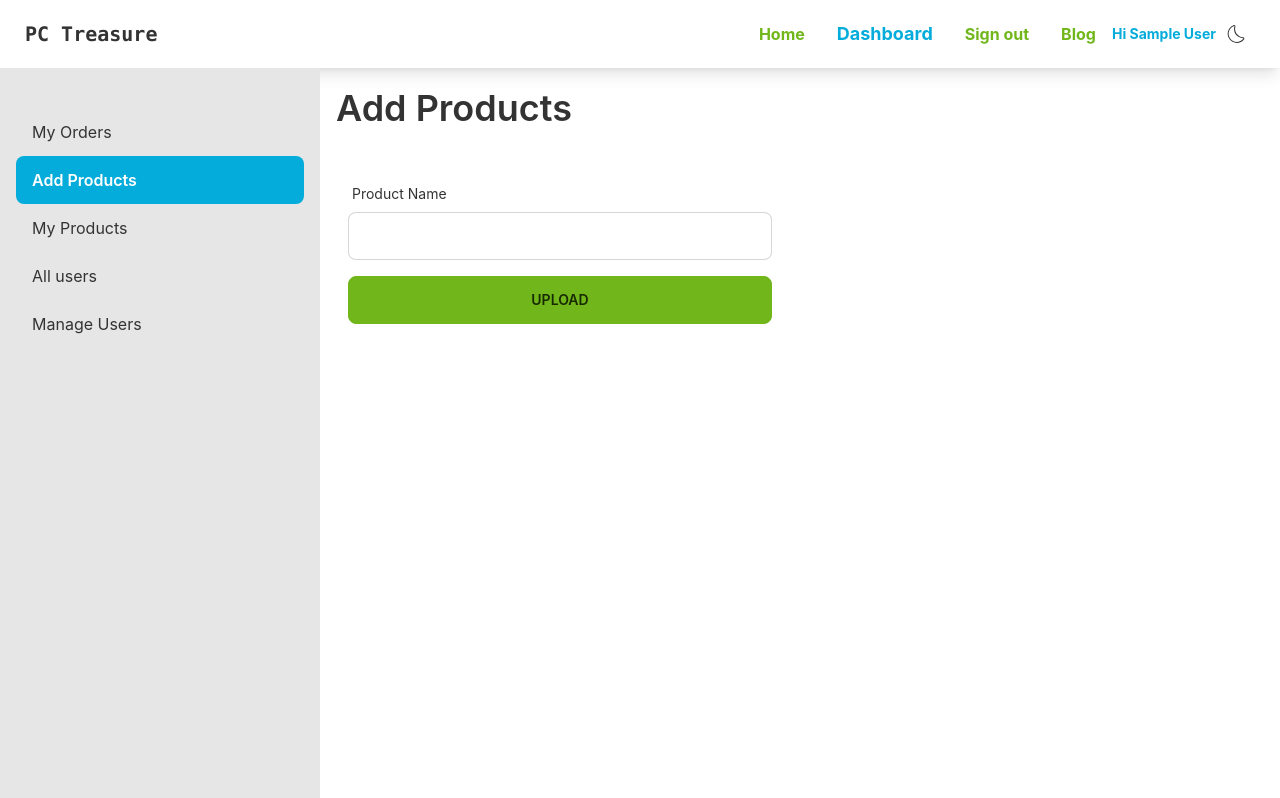
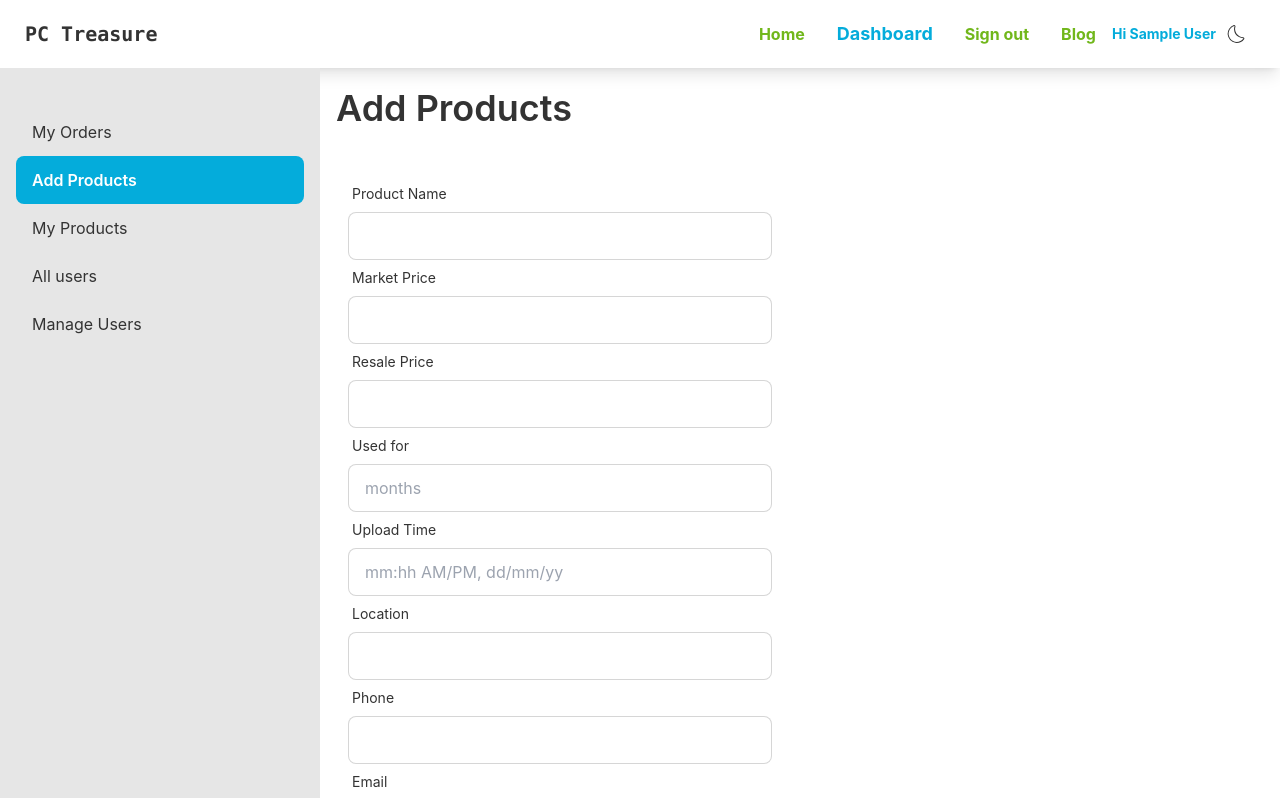
Before and after one commit to JubaStriker/pc-treasure-client, a React (Create React App) app: page /dashboard/addproduct in a window 1280 px wide. Shown: the top 798 px of the page. Built offline with nearby package versions, Linux system fonts and the light colour scheme; no server answers; sample sign-in values are in the browser's storage.

Commit message:
imagebb error fixed

```diff
--- a/src/Pages/AddProduct/AddProduct.js
+++ b/src/Pages/AddProduct/AddProduct.js
@@ -1,5 +1,4 @@
 import React, { useContext } from 'react';
-import { useForm } from 'react-hook-form';
 import toast from 'react-hot-toast';
 import { useNavigate } from 'react-router-dom';
 import { AuthContext } from '../../Context/AuthProvider';
@@ -9,16 +8,71 @@ const AddProduct = () => {
     const { user } = useContext(AuthContext)
     const imageHostKey = process.env.REACT_APP_imgbb_key;
 
-    const { register, handleSubmit, formState: { errors } } = useForm();
     const navigate = useNavigate();
 
-    const handleAddProduct = (data) => {
-        console.log(data.productName);
-        const image = data.image[0];
-        console.log(image);
+    const handleSubmit = (event) => {
+
+        event.preventDefault();
+        const form = event.target
+        const name = form.productName.value
+        const image = form.image.files[0];
+        const marketPrice = form.marketPrice.value;
+        const resalePrice = form.resalePrice.value;
+        const used = form.used.value;
+        const location = form.location.value;
+        const phone = form.phone.value;
+        const email = form.email.value;
+        const sellerName = form.sellerName.value;
+        const category = form.category.value;
+        const isVerified = 'false';
+        const date = new Date(Date.now()).toISOString();
+        const time = form.uploadTime.value;
         const formData = new FormData();
         formData.append('image', image);
-        console.log(formData);
+        const url = `https://api.imgbb.com/1/upload?key=${imageHostKey}`;
+
+
+        fetch(url, {
+            method: 'POST',
+            body: formData
+        })
+            .then(res => res.json())
+            .then(imgData => {
+                console.log(imgData.data.url);
+                const product = {
+                    name: name,
+                    category: category,
+                    picture: imgData.data.url,
+                    location: location,
+                    resalePrice: resalePrice,
+                    marketPrice: marketPrice,
+                    used: used,
+                    time: time,
+                    sellerName: sellerName,
+                    sellerEmail: email,
+                    isVerified: isVerified
+                }
+                console.log(product);
+                fetch('http://localhost:5000/allproducts', {
+                    method: 'POST',
+                    headers: {
+                        'content-type': 'application/json',
+                    },
+                    body: JSON.stringify(product)
+                })
+                    .then(res => res.json())
+                    .then(result => {
+                        console.log(result)
+                        toast.success(`${name} added successfully`)
+                        navigate('/dashboard/myproducts')
+                    })
+            })
+
+        // const image = event.target.value.image[0];
+        // console.log(image);
+        // const formData = new FormData();
+        // formData.append('image', image);
+        // console.log(formData);
 
         // const url = `https://api.imgbb.com/1/upload?key=${imageHostKey}`
         // fetch(url, {
@@ -68,76 +122,74 @@ const AddProduct = () => {
         <div className='mb-20'>
             <h1 className='text-4xl font-semibold my-5 mx-4'>Add Products </h1>
             <div className='w-1/2 p-7 mb-20'>
-                <form onSubmit={handleSubmit(handleAddProduct)}>
+                <form onSubmit={handleSubmit}>
                     <div className="form-control w-full max-w-lg">
                         <label className="label"> <span className="label-text">Product Name</span></label>
-                        <input type="text" {...register("productName", {
-                            required: "Product name is Required"
-                        })} className="input input-bordered w-full max-w-lg" />
-                        {errors.productName && <p className='text-red-500'>{errors.productName.message}</p>}
+                        <input type="text" name="productName"
+                            required
+                            className="input input-bordered w-full max-w-lg" />
+
                     </div>
-                    {/* <div className="form-control w-full max-w-lg">
+                    <div className="form-control w-full max-w-lg">
                         <label className="label"> <span className="label-text">Market Price</span></label>
-                        <input type="text" {...register("marketPrice", {
-                            required: "Market price is Required"
-                        })} className="input input-bordered w-full max-w-lg" />
-                        {errors.marketPrice && <p className='text-red-500'>{errors.marketPrice.message}</p>}
+                        <input type="text" name="marketPrice"
+                            required
+                            className="input input-bordered w-full max-w-lg" />
+
                     </div>
                     <div className="form-control w-full max-w-lg">
                         <label className="label"> <span className="label-text">Resale Price</span></label>
-                        <input type="text" {...register("resalePrice", {
-                            required: "Resale price is Required"
-                        })} className="input input-bordered w-full max-w-lg" />
-                        {errors.resalePrice && <p className='text-red-500'>{errors.resalePrice.message}</p>}
+                        <input type="text" name="resalePrice"
+                            required
+                            className="input input-bordered w-full max-w-lg" />
+
                     </div>
                     <div className="form-control w-full max-w-lg">
                         <label className="label"> <span className="label-text">Used for</span></label>
-                        <input type="text" placeholder='months' {...register("used", {
-                            required: "Field is Required"
-                        })} className="input input-bordered w-full max-w-lg" />
-                        {errors.used && <p className='text-red-500'>{errors.used.message}</p>}
+                        <input type="text" placeholder='months' name="used"
+                            required
+                            className="input input-bordered w-full max-w-lg" />
+
                     </div>
                     <div className="form-control w-full max-w-lg">
                         <label className="label"> <span className="label-text">Upload Time</span></label>
-                        <input type="text" placeholder='mm:hh AM/PM, dd/mm/yy'{...register("uploadTime", {
-                            required: "Upload Time is Required"
-                        })} className="input input-bordered w-full max-w-lg" />
-                        {errors.uploadTime && <p className='text-red-500'>{errors.uploadTime.message}</p>}
+                        <input type="text" placeholder='mm:hh AM/PM, dd/mm/yy' name="uploadTime"
+                            required
+                            className="input input-bordered w-full max-w-lg" />
+
                     </div>
                     <div className="form-control w-full max-w-lg">
                         <label className="label"> <span className="label-text">Location</span></label>
-                        <input type="text" {...register("location", {
-                            required: "Location is Required"
-                        })} className="input input-bordered w-full max-w-lg" />
-                        {errors.location && <p className='text-red-500'>{errors.location.message}</p>}
+                        <input type="text" name="location"
+                            required className="input input-bordered w-full max-w-lg" />
+
                     </div>
                     <div className="form-control w-full max-w-lg">
                         <label className="label"> <span className="label-text">Phone</span></label>
-                        <input type="text" {...register("phone", {
-                            required: "Phone no. is Required"
-                        })} className="input input-bordered w-full max-w-lg" />
-                        {errors.phone && <p className='text-red-500'>{errors.phone.message}</p>}
+                        <input type="text" name="phone"
+                            required className="input input-bordered w-full max-w-lg" />
+
                     </div>
                     <div className="form-control w-full max-w-lg">
                         <label className="label"> <span className="label-text">Email</span></label>
-                        <input type="email" defaultValue={user.email} disabled {...register("email", {
-                            required: true
-                        })} className="input input-bordered w-full max-w-lg" />
-                        {errors.email && <p className='text-red-500'>{errors.email.message}</p>}
+                        <input type="email" defaultValue={user.email} disabled name="email"
+                            required
+                            className="input input-bordered w-full max-w-lg" />
+
                     </div>
                     <div className="form-control w-full max-w-lg">
                         <label className="label"> <span className="label-text">Seller Name</span></label>
-                        <input type="text" defaultValue={user.displayName} {...register("sellerName", {
-                            required: true
-                        })} className="input input-bordered w-full max-w-lg" />
-                        {errors.sellerName && <p className='text-red-500'>{errors.sellerName.message}</p>}
+                        <input type="text" defaultValue={user.displayName} name="sellerName"
+                            required
+                            className="input input-bordered w-full max-w-lg" />
+
                     </div>
                     <div className="form-control w-full max-w-lg">
                         <label className="label"> <span className="label-text">Category</span></label>
                         <select className="select select-bordered w-full max-w-lg"
-                            {...register("category", {
-                                required: true
-                            })}>
+                            name="category"
+                            required>
+
                             <option>Gpu</option>
                             <option>Ram</option>
                             <option>Mouse</option>
@@ -145,11 +197,11 @@ const AddProduct = () => {
                     </div>
                     <div className="form-control w-full max-w-xs">
                         <label className="label"> <span className="label-text">Photo</span></label>
-                        <input type="file" {...register("image", {
-                            required: "Photo is Required"
-                        })} className="input w-full max-w-xs" />
-                        {errors.image && <p className='text-red-500'>{errors.image.message}</p>}
-                    </div> */}
+                        <input type="file" name="image"
+                            required
+                            className="input w-full max-w-xs" />
+
+                    </div>
                     <input className='btn btn-accent w-full mt-4' value="Upload" type="submit" />
 
                 </form>
--- /dev/null
+++ b/src/Pages/MyProducts/DeleteConfirmation.js
@@ -0,0 +1,40 @@
+import React from 'react';
+import toast from 'react-hot-toast';
+
+const DeleteConfirmation = ({ product }) => {
+
+    const handleDelete = () => {
+        console.log('id: ', product._id);
+        fetch(`http://localhost:5000/myproducts/${product._id}`, {
+            method: 'DELETE',
+
+        })
+            .then(res => res.json())
+            .then(data => {
+                console.log(data);
+                if (data.acknowledged === true) {
+
+                    toast.success("Delete successful")
+                }
+
+            })
+    }
+    return (
+        <div>
+            {/* The button to open modal */}
+
+
+            {/* Put this part before </body> tag */}
+            <input type="checkbox" id="delete-modal" className="modal-toggle" />
+            <div className="modal">
+                <div className="modal-box relative">
+                    <label htmlFor="delete-modal" className="btn btn-sm btn-circle absolute right-2 top-2">✕</label>
+                    <h3 className="text-lg font-bold">Do you really want to delete this product?</h3>
+                    <h1 onClick={handleDelete} className='flex justify-center'><p className=" my-4 btn btn-accent">Proceed</p></h1>
+                </div>
+            </div>
+        </div>
+    );
+};
+
+export default DeleteConfirmation;
```
Also changed, not shown: src/Pages/MyProducts/MyProducts.js (+5 -5 lines).
